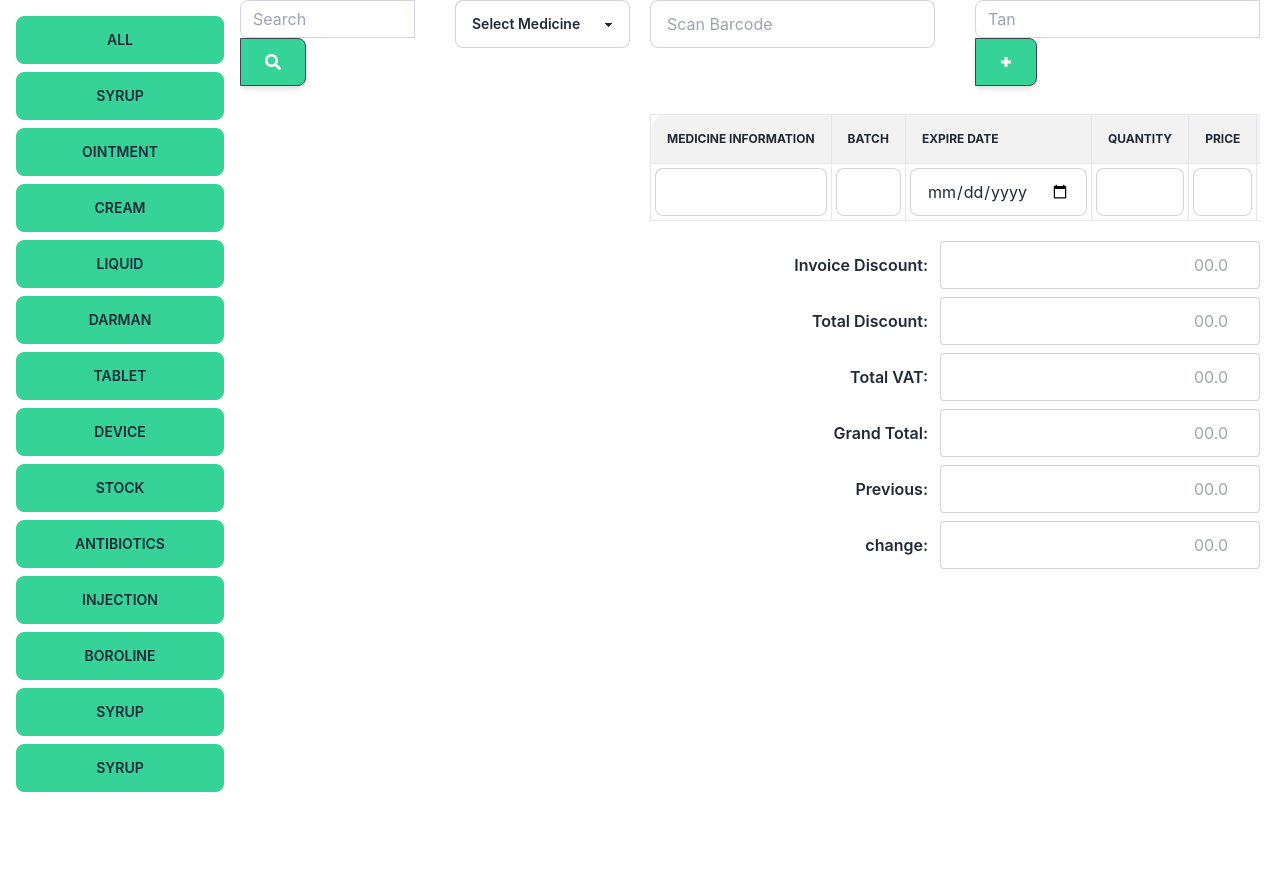
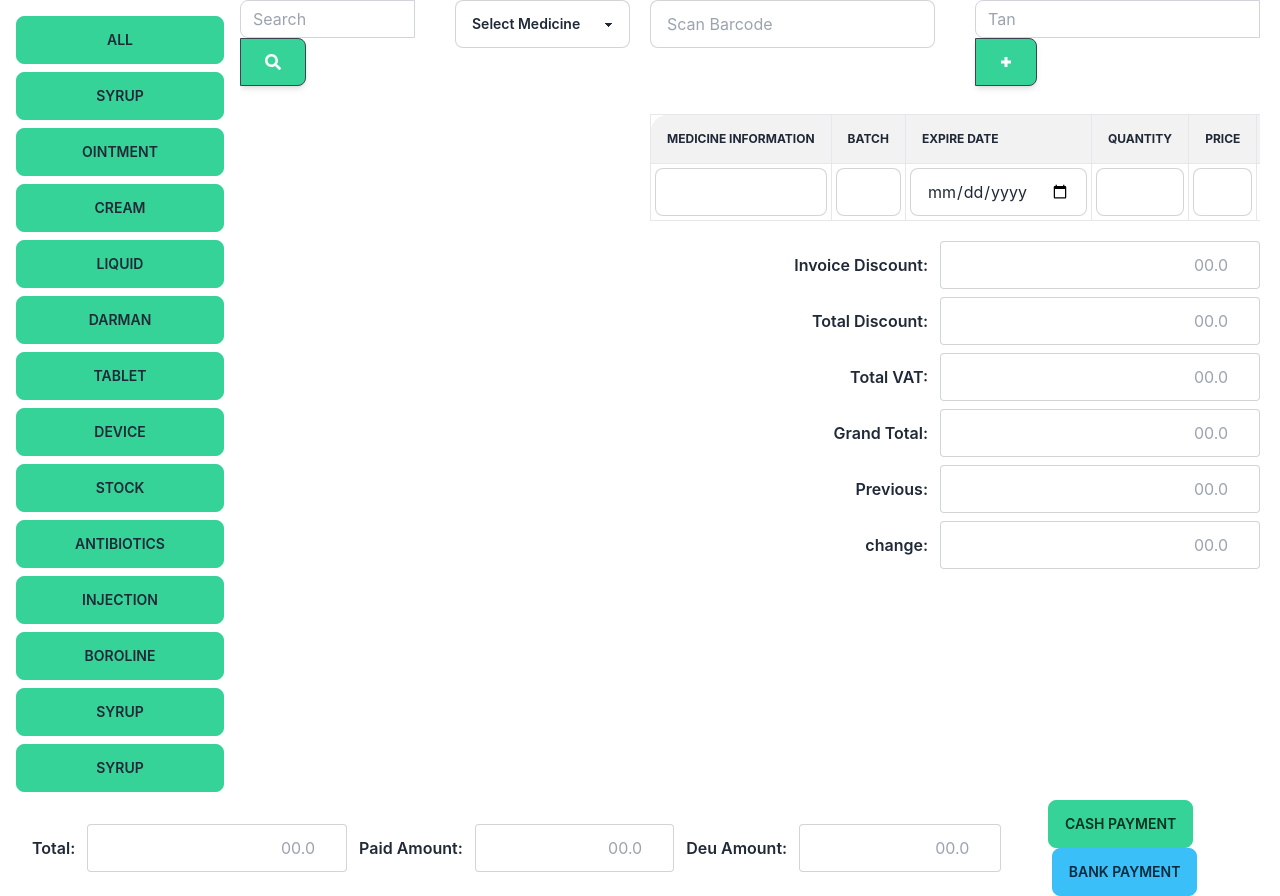
Before and after one commit to md-najmul-haque/medical-store-software, a React (Create React App) app: page / in a window 1280 px wide. Before the commit the page ends 800 px from the top, so only its background shows below. Built offline with nearby package versions, Linux system fonts and the light colour scheme; what tw-elements would draw is missing.

Commit message:
create sales page bottom menu added

```diff
--- a/src/components/SalesBill.js
+++ b/src/components/SalesBill.js
@@ -8,10 +8,11 @@ const SalesBill = () => {
     const onSubmit = data => console.log(data)
 
     return (
+        <div className='h-screen'>
             <div className='grid grid-cols-2 gap-5'>
 
                 <div>
-                <div className="drawer drawer-mobile">
+                    <div style={{ height: "100%" }} className="drawer drawer-mobile">
 
                         <input id="my-drawer-2" type="checkbox" className="drawer-toggle" />
                         <div className="drawer-content">
@@ -58,7 +59,6 @@ const SalesBill = () => {
                                 <li><Link className='btn btn-success mb-2' to=''>Boroline</Link></li>
                                 <li><Link className='btn btn-success mb-2' to=''>Syrup</Link></li>
                                 <li><Link className='btn btn-success mb-2' to=''>Syrup</Link></li>
-                            <li><Link className='btn btn-success mb-2' to=''>Syrup</Link></li>
                             </ul>
 
                         </div>
@@ -68,6 +68,39 @@ const SalesBill = () => {
                     <SalesBillForm />
                 </div>
             </div>
+            <div className='flex justify-between items-center pl-5 pr-10'>
+                <div className='grid grid-cols-3'>
+                    <div class="flex items-center">
+                        <h2 className='p-3 font-semibold'>Total: </h2>
+                        <input
+                            type="number"
+                            placeholder='00.0'
+                            className="input w-full max-w-xs input-bordered focus:outline-none rounded text-right"
+                        />
+                    </div>
+                    <div class="flex items-center">
+                        <h2 className='p-3 font-semibold flex-none'>Paid Amount: </h2>
+                        <input
+                            type="number"
+                            placeholder='00.0'
+                            className="input w-full max-w-xs input-bordered focus:outline-none rounded text-right"
+                        />
+                    </div>
+                    <div class="flex flex-nowrap shrink-0 items-center">
+                        <span className='p-3 font-semibold flex-none'>Deu Amount: </span>
+                        <input
+                            type="number"
+                            placeholder='00.0'
+                            className="input w-full max-w-xs input-bordered focus:outline-none rounded text-right"
+                        />
+                    </div>
+                </div>
+                <div>
+                    <button className='btn btn-success'>Cash Payment</button>
+                    <button className='btn btn-info ml-2'>Bank Payment</button>
+                </div>
+            </div>
+        </div>
     );
 };
 
```
Lines whose indentation alone changed are shown as unchanged.
